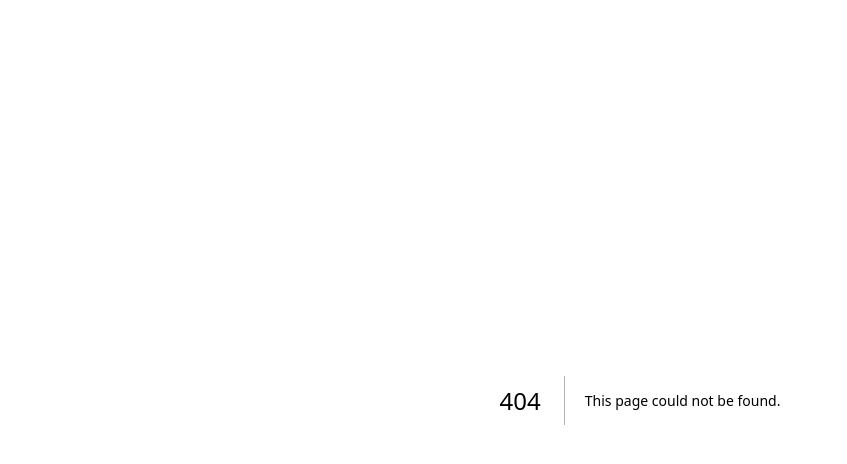
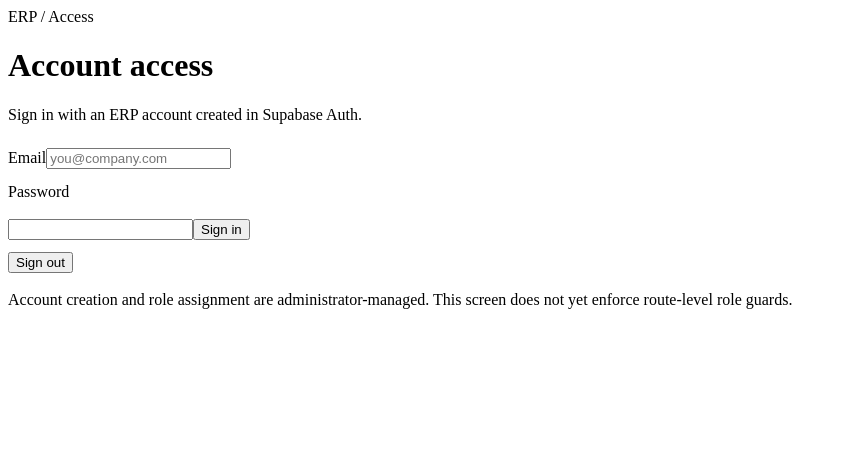
Before and after one commit to alsopranab/CHANDRABALARUBBER, a Next.js app in the folder erp/: page /login in a window 1280 px wide. Before the commit this address had no page. Shown: the top 464 px of the page, without its empty margins (0-847 px from the left). Built offline with nearby package versions, Linux system fonts and the light colour scheme; no server answers.

Commit message:
Add ERP sign-in page

```diff
--- /dev/null
+++ b/erp/app/login/page.tsx
@@ -0,0 +1,7 @@
+"use client";
+import {useState} from "react";
+import {supabase,configured} from "../../lib/supabase";
+export default function LoginPage(){const[email,setEmail]=useState("");const[password,setPassword]=useState("");const[msg,setMsg]=useState("");const[busy,setBusy]=useState(false);
+async function submit(e:any){e.preventDefault();setBusy(true);setMsg("");if(!configured){setMsg("Supabase environment variables are not configured.");setBusy(false);return;}const{error}=await supabase.auth.signInWithPassword({email,password});setMsg(error?error.message:"Signed in. Refresh the ERP workspace.");setBusy(false);}
+async function signout(){const{error}=await supabase.auth.signOut();setMsg(error?error.message:"Signed out.");}
+return <main className="settings-page"><div className="eyebrow">ERP / Access</div><h1 className="h1">Account access</h1><p className="sub">Sign in with an ERP account created in Supabase Auth.</p><section className="panel" style={{marginTop:24,maxWidth:520}}><form onSubmit={submit}><label>Email</label><input type="email" required value={email} onChange={e=>setEmail(e.target.value)} placeholder="you@company.com"/><label style={{display:"block",marginTop:14}}>Password</label><input type="password" required value={password} onChange={e=>setPassword(e.target.value)} /><button className="primary" style={{marginTop:18}} disabled={busy}>{busy?"Signing in…":"Sign in"}</button></form><button style={{marginTop:12}} onClick={signout}>Sign out</button><p className="panel-sub">{msg}</p></section><p className="footer-note">Account creation and role assignment are administrator-managed. This screen does not yet enforce route-level role guards.</p></main>}
```
